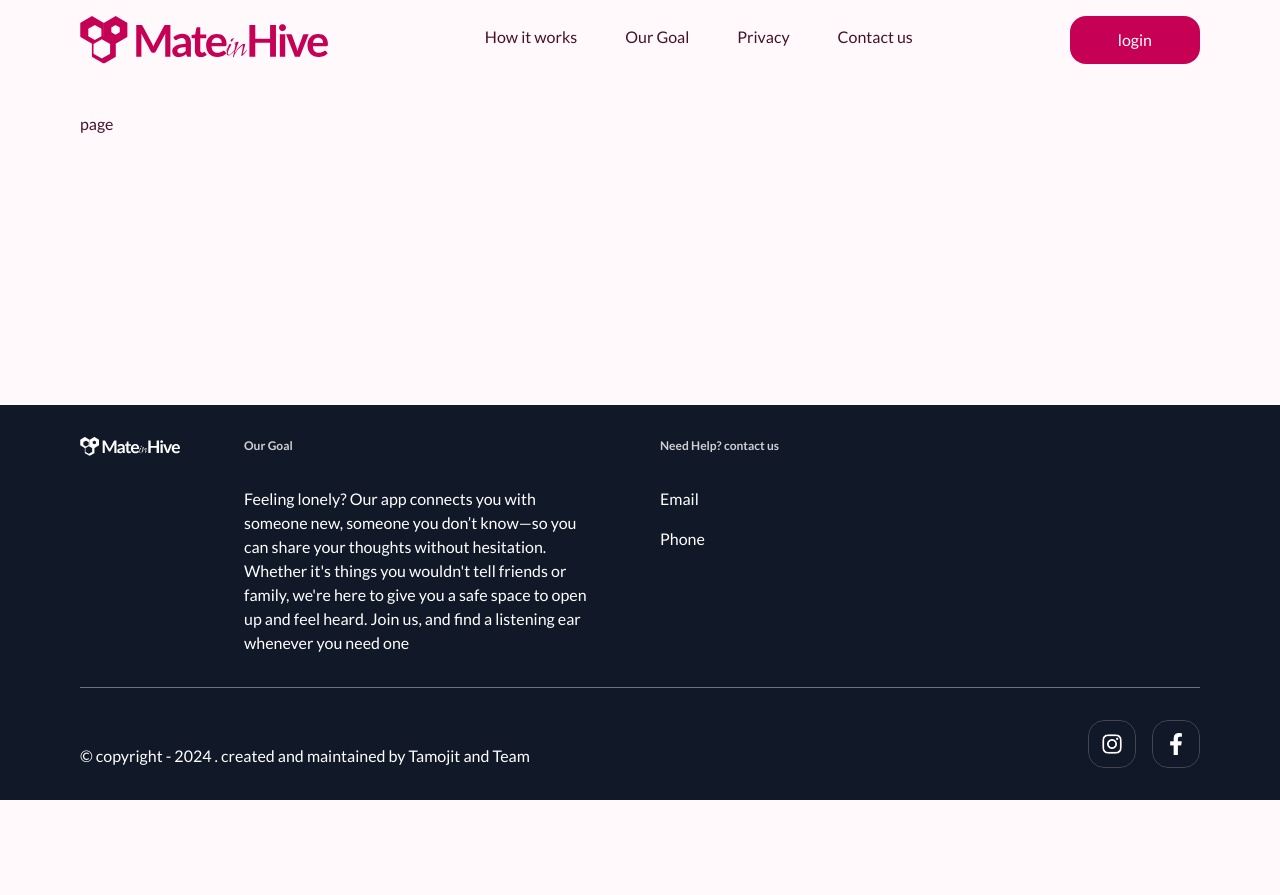
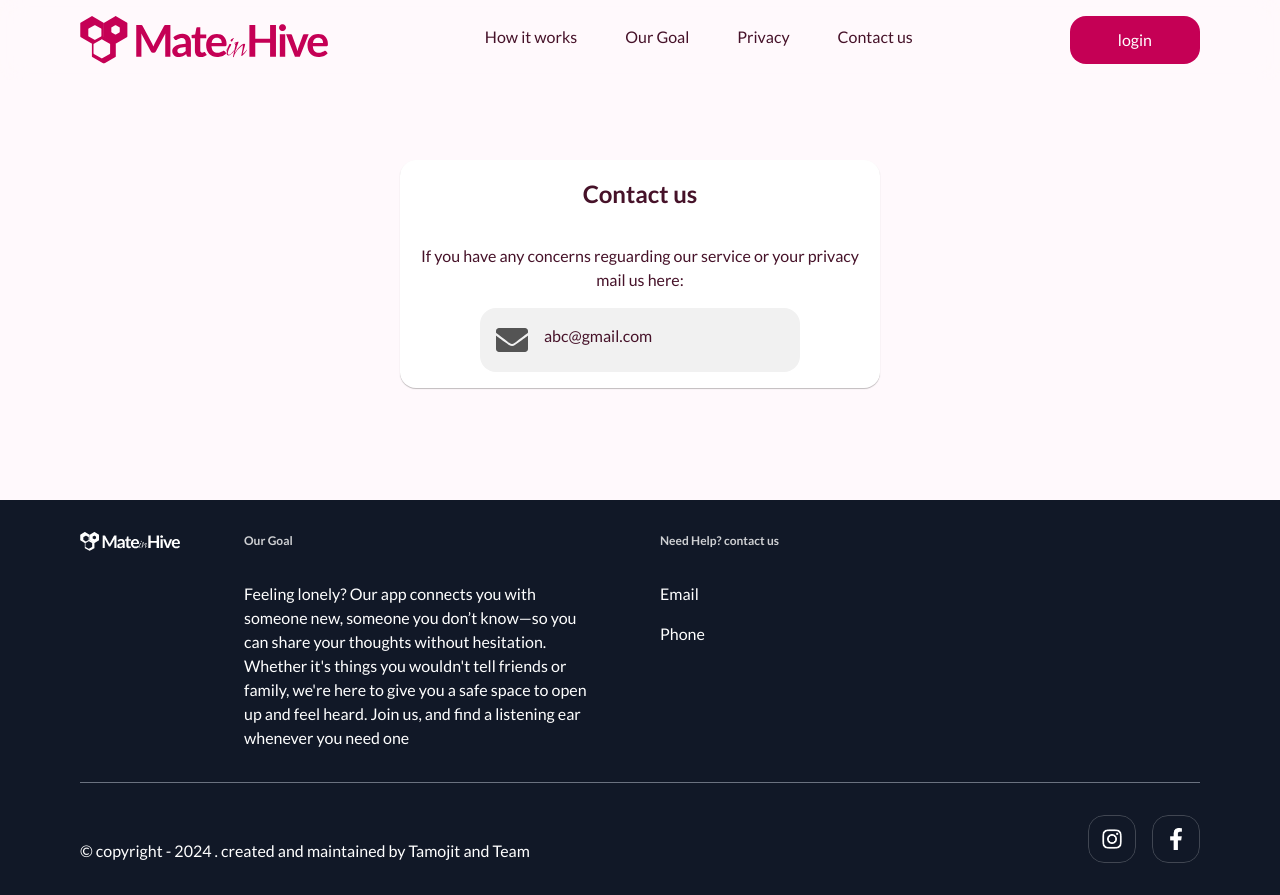
Before and after one commit to TitanXtream/chat-mateinhive, a Next.js app: page /contact-us in a window 1280 px wide. Before the commit the page ends 800 px from the top, so only its background shows below. Built offline with nearby package versions, Linux system fonts and the light colour scheme.

Commit message:
CONTACT US PAGE ADDDED

```diff
--- a/src/app/contact-us/page.tsx
+++ b/src/app/contact-us/page.tsx
@@ -1,8 +1,36 @@
 import React from 'react';
 import PageLayout from '../_components/PageLayout';
+import Heading from '@/components/ui/heading';
+import { EnvelopeIcon } from '@/assets/icons';
 
 const page = () => {
-  return <PageLayout>page</PageLayout>;
+  return (
+    <PageLayout>
+      <div className='w-full h-auto flex items-center justify-center py-[3rem] sm:px-[2rem] px-[1rem]'>
+        <div className='text-center max-w-[30rem] w-full h-auto p-[1rem] bg-white rounded-[1rem] shadow-paper1'>
+          <h1 className='w-full text-center text-[1.5rem] font-semibold'>
+            Contact us
+          </h1>
+          <p className='mt-[2rem]'>
+            If you have any concerns reguarding our service or your privacy mail
+            us here:
+          </p>
+          <div>
+            <a
+              href='mailto:abc@gmail.com'
+              className='relative flex p-[1rem] rounded-[1rem] bg-brand-gray-extra-light max-w-[20rem] m-auto mt-[1rem] w-full hover:text-white hover:shadow-brand-gray-dark hover:shadow-md hover:bg-brand-gray-extra-light transition-all duration-500 overflow-hidden group'
+            >
+              <div className='absolute w-[200%] h-[200%] rounded-full bg-brand-gray-dark z-[4] inset-0 translate-x-[100%] group-hover:translate-x-[-50%] transition transform duration-700 ease-in-out'></div>
+              <div className='relative z-[5] flex gap-[1rem]'>
+                <EnvelopeIcon className='group-hover:fill-white transition-colors duration-500 fill-brand-gray-extra-dark' />
+                <p>abc@gmail.com</p>
+              </div>
+            </a>
+          </div>
+        </div>
+      </div>
+    </PageLayout>
+  );
 };
 
 export default page;
--- /dev/null
+++ b/src/assets/icons/EnvelopeIcon.tsx
@@ -0,0 +1,15 @@
+import React from 'react';
+import MHIcon from './MHIcon';
+
+const EnvelopeIcon = ({ ...props }: React.SVGProps<SVGSVGElement>) => {
+  return (
+    <MHIcon {...props}>
+      <path
+        d='M31.3937 11.925C31.6375 11.7313 32 11.9125 32 12.2188V25C32 26.6562 30.6562 28 29 28H3C1.34375 28 0 26.6562 0 25V12.225C0 11.9125 0.35625 11.7375 0.60625 11.9312C2.00625 13.0187 3.8625 14.4 10.2375 19.0312C11.5563 19.9937 13.7812 22.0188 16 22.0063C18.2313 22.025 20.5 19.9563 21.7687 19.0312C28.1437 14.4 29.9937 13.0125 31.3937 11.925ZM16 20C17.45 20.025 19.5375 18.175 20.5875 17.4125C28.8812 11.3938 29.5125 10.8687 31.425 9.36875C31.7875 9.0875 32 8.65 32 8.1875V7C32 5.34375 30.6562 4 29 4H3C1.34375 4 0 5.34375 0 7V8.1875C0 8.65 0.2125 9.08125 0.575 9.36875C2.4875 10.8625 3.11875 11.3938 11.4125 17.4125C12.4625 18.175 14.55 20.025 16 20Z'
+        fill='inherit'
+      />
+    </MHIcon>
+  );
+};
+
+export default EnvelopeIcon;
--- a/src/assets/icons/index.ts
+++ b/src/assets/icons/index.ts
@@ -7,3 +7,4 @@ export { default as SmileIcon } from './SmileIcon';
 export { default as HalfDownArrowIcon } from './HalfDownArrowIcon';
 export { default as CrossIcon } from './CrossIcon';
 export { default as BarsIcon } from './BarsIcon';
+export { default as EnvelopeIcon } from './EnvelopeIcon';
```
Also changed, not shown: src/assets/icons/envelope-icon.svg (added).
